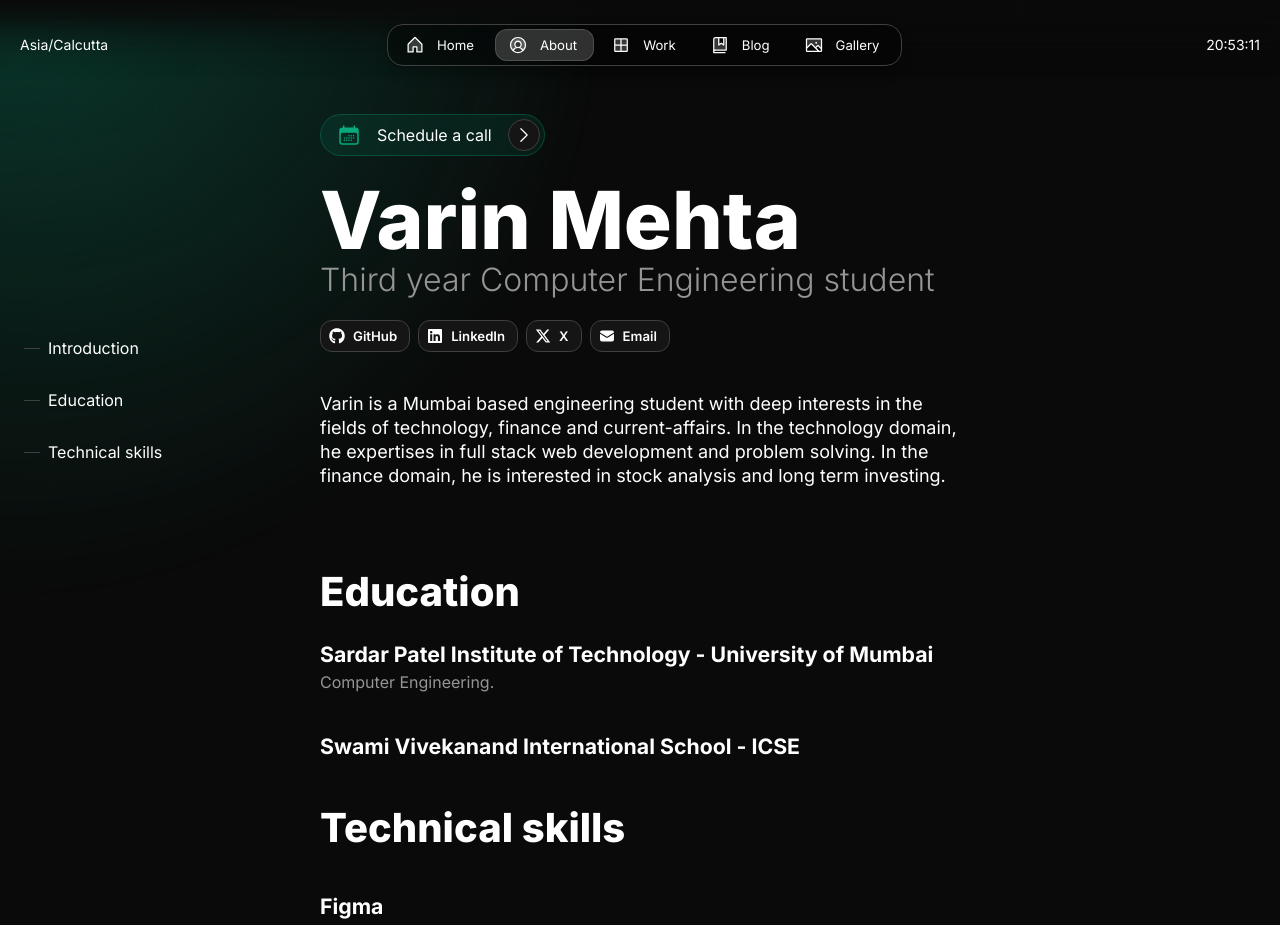
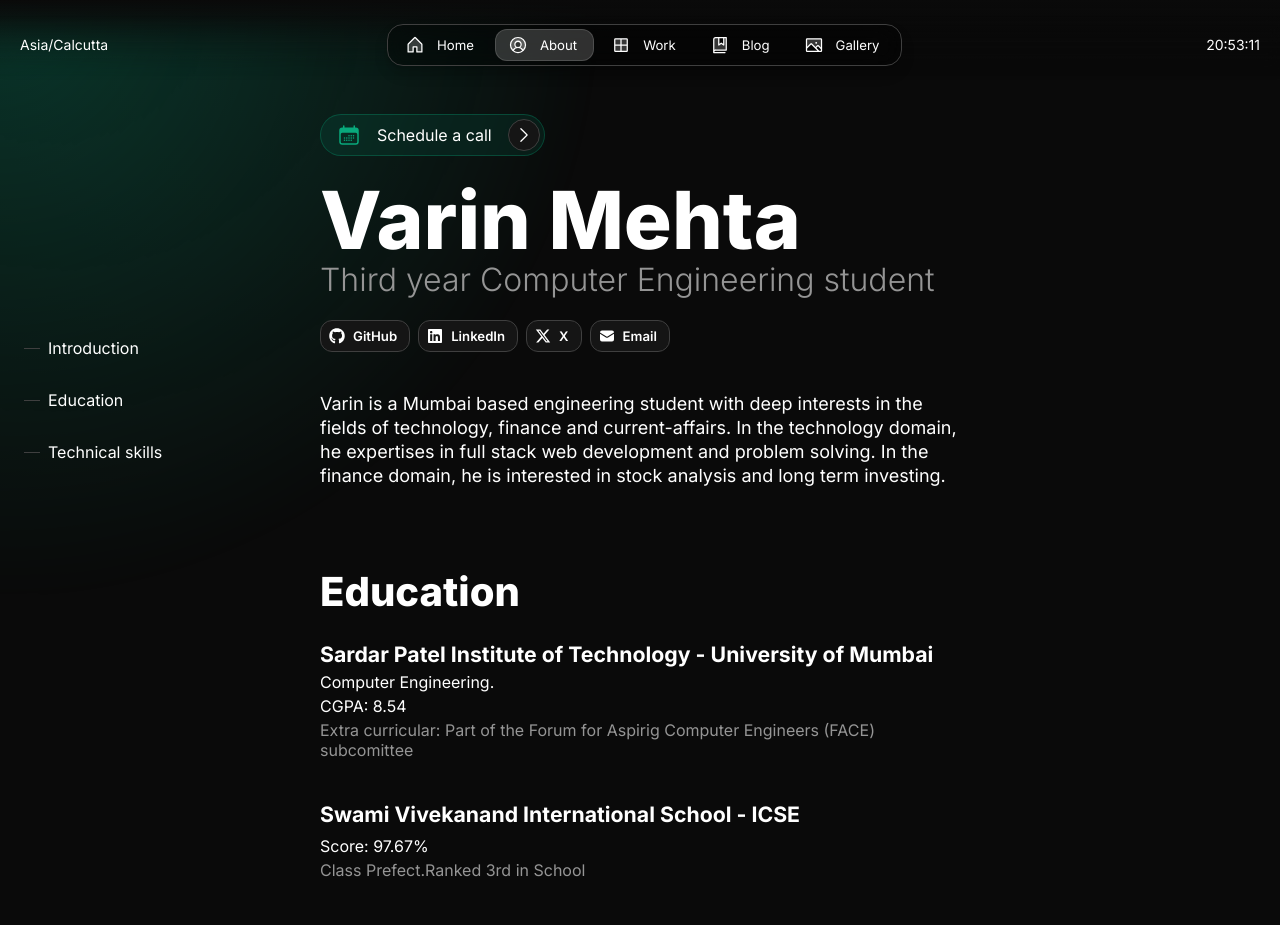
Before and after one commit to varinmehta/portfolio, a Next.js app: page /about in a window 1280 px wide. Shown: the top 925 px of the page. Built offline with nearby package versions, Linux system fonts and the light colour scheme.

Commit message:
Refactor About page for improved readability and consistency

```diff
--- a/src/app/about/page.tsx
+++ b/src/app/about/page.tsx
@@ -82,7 +82,7 @@ export default function About() {
                     }),
                 }}
             />
-            { about.tableOfContent.display && (
+            {about.tableOfContent.display && (
                 <Flex
                     style={{ left: '0', top: '50%', transform: 'translateY(-50%)' }}
                     position="fixed"
@@ -96,23 +96,23 @@ export default function About() {
             <Flex
                 fillWidth
                 mobileDirection="column" justifyContent="center">
-                { about.avatar.display && (
+                {about.avatar.display && (
                     <Flex
                         className={styles.avatar}
                         minWidth="160" paddingX="l" paddingBottom="xl" gap="m"
                         flex={3} direction="column" alignItems="center">
                         <Avatar
                             src={person.avatar}
-                            size="xl"/>
+                            size="xl" />
                         <Flex
                             gap="8"
                             alignItems="center">
                             <Icon
                                 onBackground="accent-weak"
-                                name="globe"/>
+                                name="globe" />
                             {person.location}
                         </Flex>
-                        { person.languages.length > 0 && (
+                        {person.languages.length > 0 && (
                             <Flex
                                 wrap
                                 gap="8">
@@ -149,7 +149,7 @@ export default function About() {
                                 <Flex paddingLeft="12">
                                     <Icon
                                         name="calendar"
-                                        onBackground="brand-weak"/>
+                                        onBackground="brand-weak" />
                                 </Flex>
                                 <Flex
                                     paddingX="8">
@@ -159,7 +159,7 @@ export default function About() {
                                     href={about.calendar.link}
                                     data-border="rounded"
                                     variant="secondary"
-                                    icon="chevronRight"/>
+                                    icon="chevronRight" />
                             </Flex>
                         )}
                         <Heading
@@ -185,14 +185,14 @@ export default function About() {
                                             prefixIcon={item.icon}
                                             label={item.name}
                                             size="s"
-                                            variant="secondary"/>
+                                            variant="secondary" />
                                     )
                                 ))}
                             </Flex>
                         )}
                     </Flex>
 
-                    { about.intro.display && (
+                    {about.intro.display && (
                         <Flex
                             direction="column"
                             textVariant="body-default-l"
@@ -201,7 +201,7 @@ export default function About() {
                         </Flex>
                     )}
 
-                    { about.work.display && (
+                    {about.work.display && (
                         <>
                             <Heading
                                 as="h2"
@@ -268,7 +268,7 @@ export default function About() {
                                                             radius="m"
                                                             sizes={image.width.toString()}
                                                             alt={image.alt}
-                                                            src={image.src}/>
+                                                            src={image.src} />
                                                     </Flex>
                                                 ))}
                                             </Flex>
@@ -279,7 +279,7 @@ export default function About() {
                         </>
                     )}
 
-                    { about.studies.display && (
+                    {about.studies.display && (
                         <>
                             <Heading
                                 as="h2"
@@ -303,16 +303,39 @@ export default function About() {
                                         </Text>
                                         <Text
                                             variant="heading-default-xs"
-                                            onBackground="neutral-weak">
+                                            onBackground="neutral-strong">
                                             {institution.description}
                                         </Text>
+                                        {institution.cgpa && (
+                                            <Text variant="heading-default-xs" onBackground="neutral-strong">
+                                                CGPA: {institution.cgpa}
+                                            </Text>
+                                        )}
+
+                                        {/* Conditionally render percentage if it exists */}
+                                        {institution.percent && (
+                                            <Text variant="heading-default-xs" onBackground="neutral-strong">
+                                                Score: {institution.percent}
+                                            </Text>
+                                        )}
+                                        {institution.achievements && (
+                                            <Text variant="heading-default-xs" onBackground="neutral-weak">
+                                                {institution.achievements}
+                                            </Text>
+                                        )}
+                                        {/* Conditionally render extra information if it exists */}
+                                        {institution.extra && (
+                                            <Text variant="heading-default-xs" onBackground="neutral-weak">
+                                                Extra curricular: {institution.extra}
+                                            </Text>
+                                        )}
                                     </Flex>
                                 ))}
                             </Flex>
                         </>
                     )}
 
-                    { about.technical.display && (
+                    {about.technical.display && (
                         <>
                             <Heading
                                 as="h2"
@@ -353,7 +376,7 @@ export default function About() {
                                                             radius="m"
                                                             sizes={image.width.toString()}
                                                             alt={image.alt}
-                                                            src={image.src}/>
+                                                            src={image.src} />
                                                     </Flex>
                                                 ))}
                                             </Flex>
```
Also changed, not shown: 1 other file (tests, documents, lock files or other folders). Lines whose indentation alone changed are shown as unchanged.
